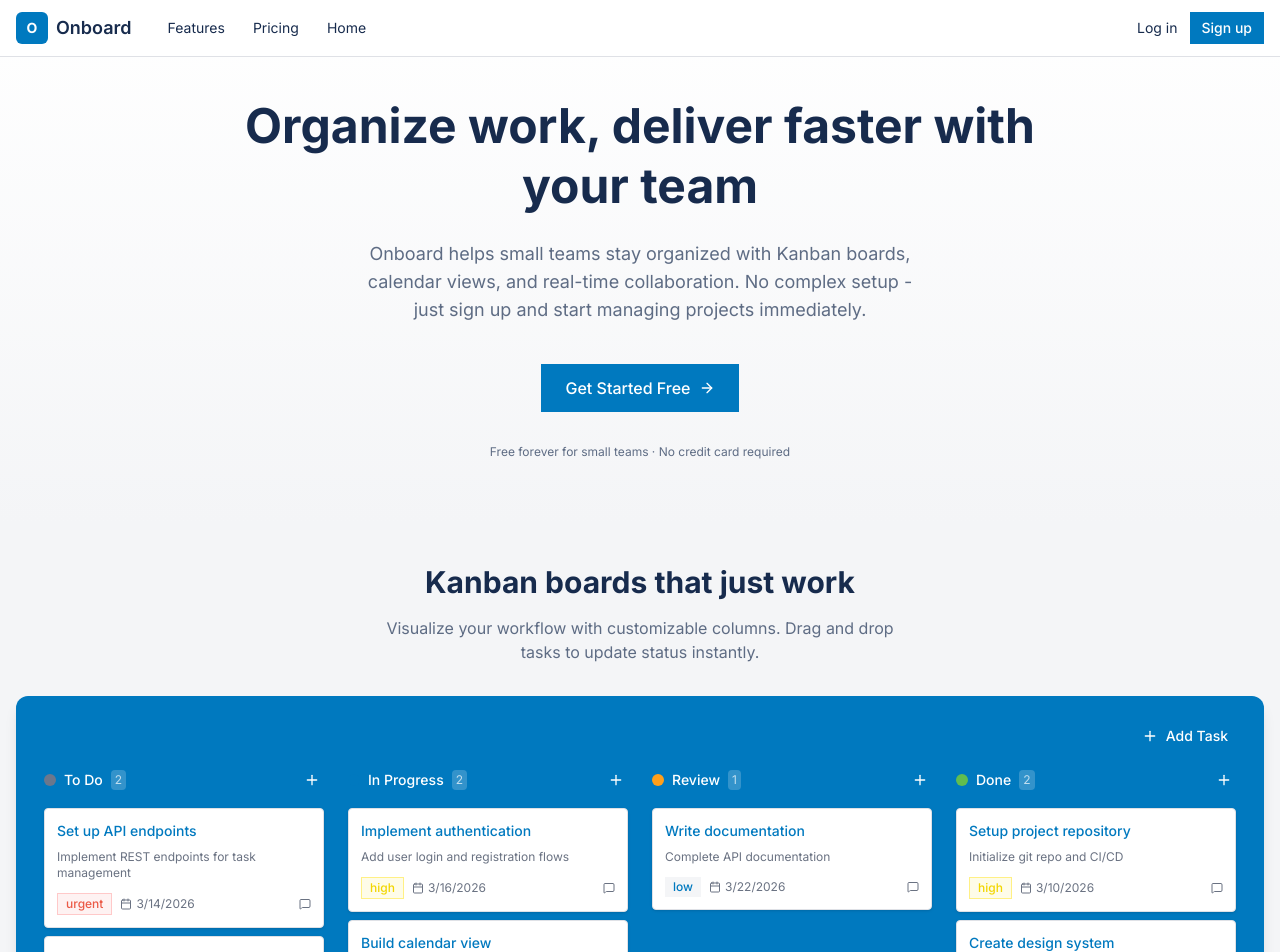
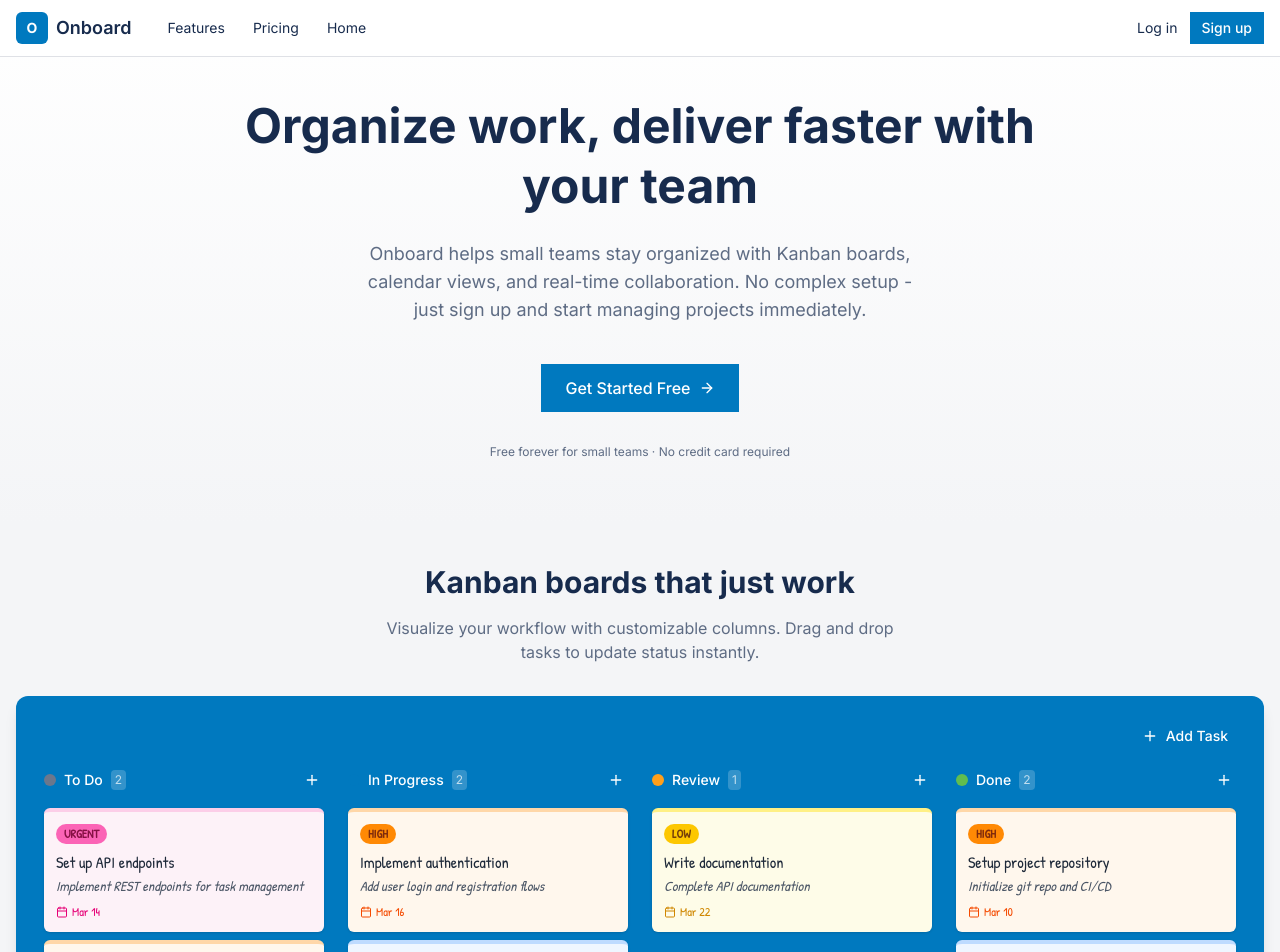
Before and after one commit to samuel-sarmah/onboad, a Next.js app: page / in a window 1280 px wide. Shown: the top 952 px of the page. Built offline with nearby package versions, Linux system fonts and the light colour scheme.

Commit message:
Style kanban cards as sticky notes with priority colors

```diff
--- a/src/app/layout.tsx
+++ b/src/app/layout.tsx
@@ -1,9 +1,16 @@
 import type { Metadata } from "next";
-import { Inter } from "next/font/google";
+import { Inter, Patrick_Hand } from "next/font/google";
 import "./globals.css";
 
 const inter = Inter({
   variable: "--font-inter",
+  subsets: ["latin"],
+  display: "swap",
+});
+
+const patrickHand = Patrick_Hand({
+  weight: "400",
+  variable: "--font-patrick",
   subsets: ["latin"],
   display: "swap",
 });
@@ -20,7 +27,7 @@ export default function RootLayout({
 }>) {
   return (
     <html lang="en">
-      <body className={inter.variable}>
+      <body className={`${inter.variable} ${patrickHand.variable}`}>
         {children}
       </body>
     </html>
--- a/src/components/kanban/TaskCard.tsx
+++ b/src/components/kanban/TaskCard.tsx
@@ -1,7 +1,6 @@
 "use client";
 
-import { Badge } from "@/components/ui";
-import { Calendar, MessageSquare, User } from "lucide-react";
+import { Calendar } from "lucide-react";
 
 interface Task {
   id: string;
@@ -20,56 +19,66 @@ interface TaskCardProps {
   onClick?: () => void;
 }
 
-const priorityColors = {
-  low: "default",
-  medium: "info",
-  high: "warning",
-  urgent: "error",
-} as const;
+const priorityConfig = {
+  low: {
+    bg: "bg-yellow-50",
+    border: "border-yellow-200",
+    badge: "bg-yellow-400 text-yellow-900",
+    accent: "text-yellow-600",
+  },
+  medium: {
+    bg: "bg-blue-50",
+    border: "border-blue-200",
+    badge: "bg-blue-400 text-blue-900",
+    accent: "text-blue-600",
+  },
+  high: {
+    bg: "bg-orange-50",
+    border: "border-orange-200",
+    badge: "bg-orange-400 text-orange-900",
+    accent: "text-orange-600",
+  },
+  urgent: {
+    bg: "bg-pink-50",
+    border: "border-pink-200",
+    badge: "bg-pink-400 text-pink-900",
+    accent: "text-pink-600",
+  },
+};
 
 export function TaskCard({ task, onClick }: TaskCardProps) {
-  const completedSubtasks = 0;
-  const totalSubtasks = 0;
+  const config = priorityConfig[task.priority];
 
   return (
     <div
       onClick={onClick}
-      className="bg-white border border-border rounded p-3 cursor-pointer hover:border-border-dark transition-colors shadow-sm"
+      className={`${config.bg} ${config.border} border-t-4 rounded-md p-3 cursor-pointer hover:shadow-md transition-all hover:-translate-y-0.5 shadow-sm font-[family-name:var(--font-patrick)]`}
     >
-      <div className="flex items-start justify-between gap-2 mb-2">
-        <h4 className="text-sm font-medium text-primary line-clamp-2">
-          {task.title}
-        </h4>
+      <div className="flex items-center justify-between gap-2 mb-2">
+        <span className={`text-xs font-semibold px-2 py-0.5 rounded-full ${config.badge}`}>
+          {task.priority.toUpperCase()}
+        </span>
       </div>
 
+      <h4 className="text-base font-medium text-gray-800 leading-tight mb-1">
+        {task.title}
+      </h4>
+
       {task.description && (
-        <p className="text-xs text-gray-500 line-clamp-2 mb-3">
+        <p className="text-sm text-gray-600 line-clamp-2 mb-2 italic">
           {task.description}
         </p>
       )}
 
-      <div className="flex items-center gap-2 flex-wrap">
-        <Badge variant={priorityColors[task.priority]}>
-          {task.priority}
-        </Badge>
-
-        {task.due_date && (
-          <div className="flex items-center gap-1 text-xs text-gray-500">
-            <Calendar className="w-3 h-3" />
-            {new Date(task.due_date).toLocaleDateString()}
-          </div>
-        )}
-
-        {task.assigned_to && (
-          <div className="flex items-center gap-1 text-xs text-gray-500">
-            <User className="w-3 h-3" />
-          </div>
-        )}
-
-        <div className="flex items-center gap-1 text-xs text-gray-500 ml-auto">
-          <MessageSquare className="w-3 h-3" />
+      {task.due_date && (
+        <div className={`flex items-center gap-1 text-xs ${config.accent} font-medium`}>
+          <Calendar className="w-3 h-3" />
+          {new Date(task.due_date).toLocaleDateString("en-US", {
+            month: "short",
+            day: "numeric",
+          })}
         </div>
-      </div>
+      )}
     </div>
   );
 }
```
